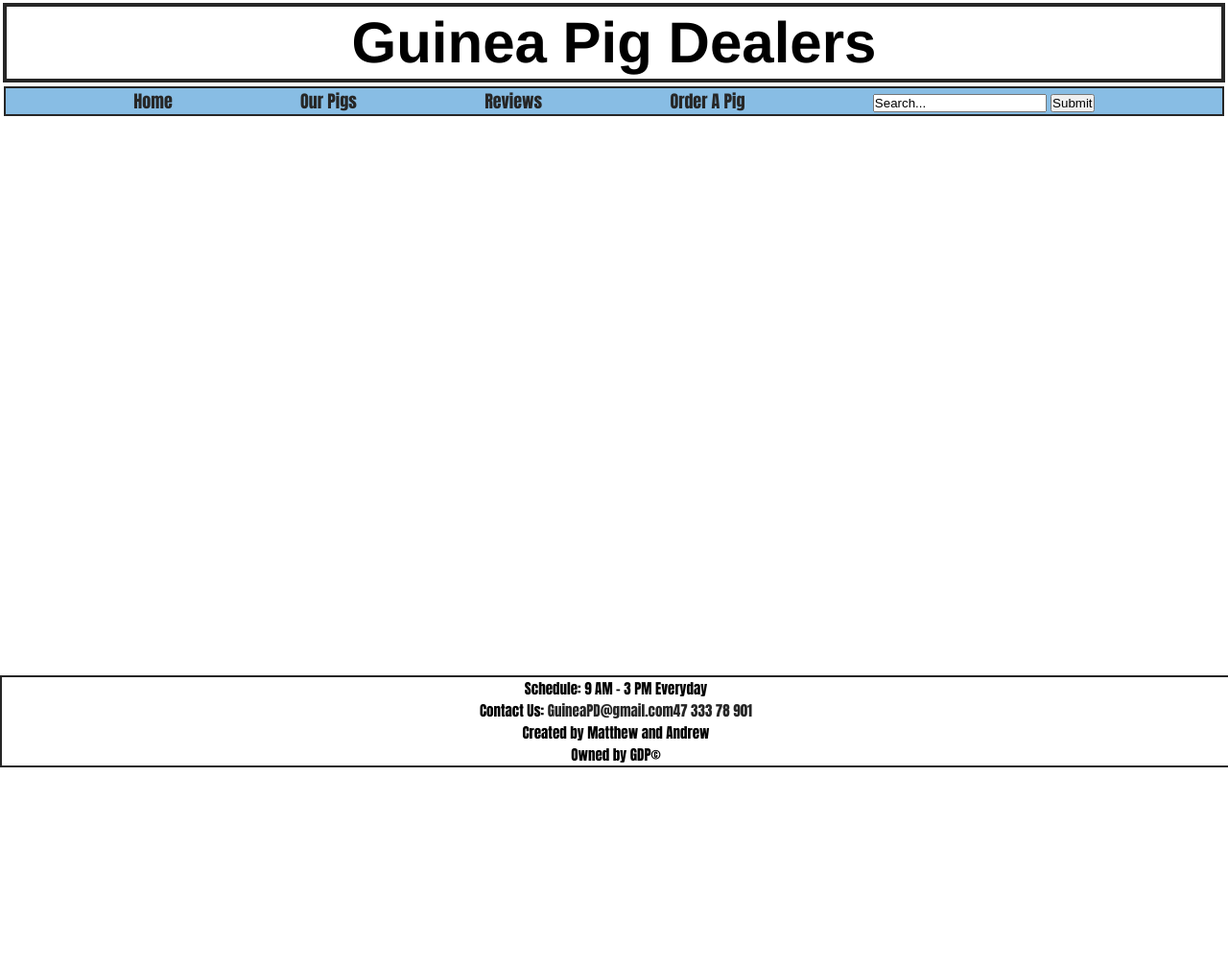
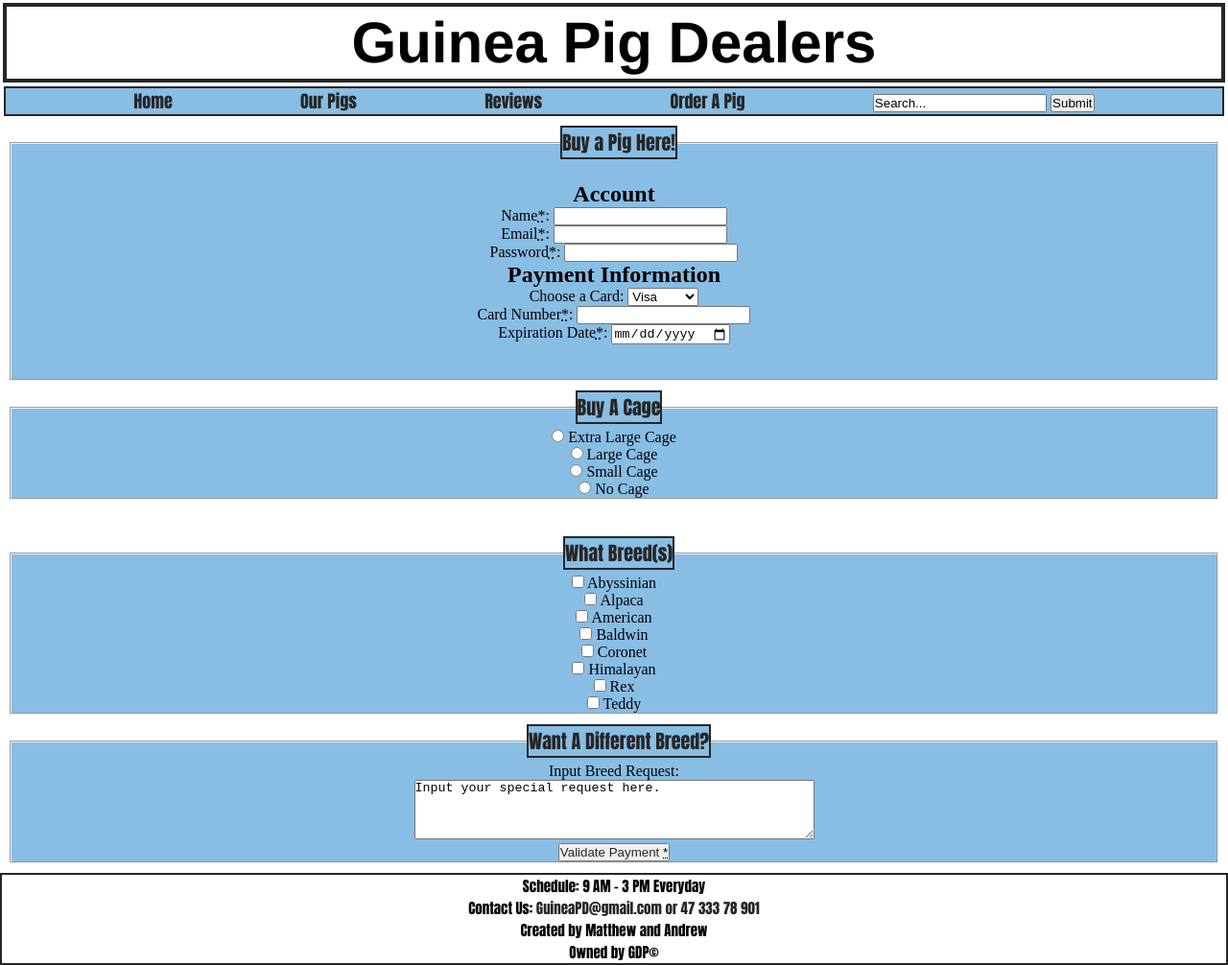
Before and after one commit to buburuzaaaaa/4pageWeb, a plain HTML site: page Order A Pig.html in a window 1280 px wide. Shown: the whole page at 96% size. Before the commit the page ends 800 px from the top, so only its background shows below. Drawn offline with Linux system fonts and the light colour scheme.

Commit message:
Order Form

```diff
--- a/Order A Pig.html
+++ b/Order A Pig.html
@@ -14,35 +14,136 @@
 
 <header>
 <h1 class="header">Guinea Pig Dealers</h1>
-
     <div class="navbar">
-
         <a href="./index.html">Home</a><a href="./Our Pigs.html">Our Pigs</a> <a
         href="./Reviews.html">Reviews</a> <a href="./Order A Pig.html">Order A Pig</a>
-
-
         <form>
                 <div class="searchbar"><input type="text" id="Search" name="Search" value="Search..." >
                     <input type="submit" value="Submit"></div>
-
         </form>
-
-
     </div>
 </header>
 
 
 
 
+<form>
+    <fieldset class="fieldhead">
+        <legend>Buy a Pig Here!</legend>
+<div class="centerform">
+<form>
+    <br>
+    <h2>Account</h2>
+    <label for="name">Name<abbr title="Required">*</abbr>:</label>
+    <input type="text" id="name" name="user.name" required>
+    <br>
+    <label for="email">Email<abbr title="Required">*</abbr>:</label>
+    <input type="text" id="email" name="email.name" required>
+    <br>
+    <label for="pass">Password<abbr title="Required">*</abbr>:</label>
+    <input type="password" id="pass" name="password" required>
+
+    <br>
 
 
+    <h2>Payment Information</h2>
+    <label for="Cardtype">Choose a Card:</label>
+
+    <select name="Card" id="Card">
+        <option value="Visa">Visa</option>
+        <option value="Discover">Discover</option>
+        <option value="Master">Master</option>
+    </select>
+    <br>
+    <label for="cnumber">Card Number<abbr title="Required">*</abbr>:</label>
+    <input type="text" id="cnumber" name="Card.number" required>
+    <br>
+    <label for="expdate">Expiration Date<abbr title="Required">*</abbr>:</label>
+    <input type="date" id="expdate" name="exp.date" required>
+    <br>
+
+<br>
+<br>
+    </fieldset>
+</form>
+
+    </fieldset>
+</form>
+
+<fieldset  class="fieldhead">
+    <legend>Buy A Cage</legend>
+    <p>
+
+        <input type="radio" id="XL Cage" name="cage" value="XL Cage">
+            <label for="XL Cage">Extra Large Cage</label>
+        <br>
+
+        <input type="radio" id="L Cage" name="cage" value="L Cage">
+            <label for="L Cage">Large Cage</label>
+        <br>
+
+        <input type="radio" id="Small Cage" name="cage" value="Small Cage">
+            <label for="Small Cage">Small Cage</label>
+        <br>
+
+
+        <input type="radio" id="No Cage" name="cage" value="No Cage">
+            <label for="Vanilla Milkshake">No Cage</label>
+
+    <br>
+</fieldset>
+<br>
+
+
+<!--Pizza Preferences-->
+<fieldset  class="fieldhead">
+    <legend>What Breed(s)</legend>
+
+
+            <input type="checkbox" id="Abyssinian" name="Abyssinian" value="Abyssinian">
+            <label for="Abyssinian">Abyssinian</label>
+        <br>
+        <input type="checkbox" id="Alpaca" name="Alpaca" value="Alpaca">
+            <label for="Alpaca">Alpaca</label>
+        <br>
+        <input type="checkbox" id="American" name="American" value="American">
+            <label for="American">American</label>
+        <br>
+        <input type="checkbox" id="Baldwin" name="Baldwin" value="Baldwin ">
+            <label for="Baldwin">Baldwin</label>
+        <br>
+    <input type="checkbox" id="Coronet" name="Coronet" value="Coronet">
+    <label for="Coronet">Coronet</label>
+    <br>
+    <input type="checkbox" id="vehicle2" name="Himalayan" value="Himalayan">
+    <label for="Himalayan">Himalayan</label>
+    <br>
+    <input type="checkbox" id="Rex" name="Rex" value="Rex">
+    <label for="Rex">Rex</label>
+    <br>
+    <input type="checkbox" id="Teddy" name="Teddy" value="Teddy">
+    <label for="Teddy">Teddy</label>
+
+</fieldset>
+
+<!--Special Instructions-->
+<fieldset  class="fieldhead">
+    <legend>Want A Different Breed?</legend>
+    <p><label for="request">Input Breed Request:</label></p>
+    <textarea id="request" name="specialrequest" rows="4" cols="50">Input your special request here.</textarea>
+    <br>
+    <button type="submit"><a href="index.html"> Validate Payment </a><abbr title="Required">*</abbr></button>
+</fieldset>
+</form>
+
+</div>
 
 
 <footer>
     <span>Schedule: 9 AM - 3 PM Everyday</span>
     <br>
     <span>Contact Us:
-        <a href="mailto:GuineaPD@gmail.com">GuineaPD@gmail.com</a><a href="tel:+4733378901">47 333 78 901</a></span>
+        <a href="mailto:GuineaPD@gmail.com">GuineaPD@gmail.com</a><a href="tel:+4733378901"> or 47 333 78 901</a></span>
         <p>Created by Matthew and Andrew
         <br>
         Owned by GDP&copy; </p>
--- a/index.css
+++ b/index.css
@@ -51,21 +51,21 @@ h1.header{
     /* width: 360px;
     height: 240px; */
 }
- .hometext{ /*position: absolute;
-    top: 400px; */
+ .hometext{
     text-align: center;
     font-family: Impact, Haettenschweiler, 'Arial Narrow Bold', sans-serif;
-    font-size: 20px;
+    font-size: 35px;
     margin: 33px;
 }
+
 footer{
-    position: fixed;
+
    left: 0;
    bottom: 0;
-   width: 100%;
+   /* width: 99%; */
     text-align:center;
     border: 2px solid #262626;
-    justify-content: space-evenly;
+
     font-family: Impact, Haettenschweiler, 'Arial Narrow Bold', sans-serif;
     font-size: 15px;
 }
@@ -75,17 +75,22 @@ h1{
     font-size: 45px;
      text-align: center;
  }
+
+ /* Reviews */
 .testamonialcontainer{
     border: 2px solid #262626;
     background-color: #88bde4;
+    height: 500px;
 }
  .container {
+    text-align: center;
     border: 2px solid #ccc;
     background-color: #eee;
     border-radius: 5px;
-    padding: 6px;
-    margin: 6px;
+    padding: 5px;
+    margin: 4px;
     width: 500px;
+    height: 70px;
   }
 
 
@@ -106,6 +111,43 @@ h1{
   .reviewbox{
     border: 2px solid #262626;
   }
+
+/* Order A Pig */
+.fieldhead {
+    text-align: center;
+    margin: 10px;
+    background-color: #88bde4;
+        list-style: none;
+}
+
+legend {
+    text-align: center;
+    border: 2px solid #262626;
+    font-family: Impact, Haettenschweiler, 'Arial Narrow Bold', sans-serif;
+    font-size: 20px;
+    color: #262626;
+    margin: 5px;
+    background-color: #88bde4;
+
+}
+
+/* could be media query */
+.fieldhead {
+    margin: 10px;
+    background-color: #88bde4;
+
+}
+
+legend {
+    border: 2px solid #262626;
+    font-family: Impact, Haettenschweiler, 'Arial Narrow Bold', sans-serif;
+    font-size: 20px;
+    color: #262626;
+    margin: 5px;
+    background-color: #88bde4;
+
+}
+
 
 
 
```
Also changed, not shown: Our Pigs.html (+1 -1 lines), Reviews.html (+13 -1 lines).
